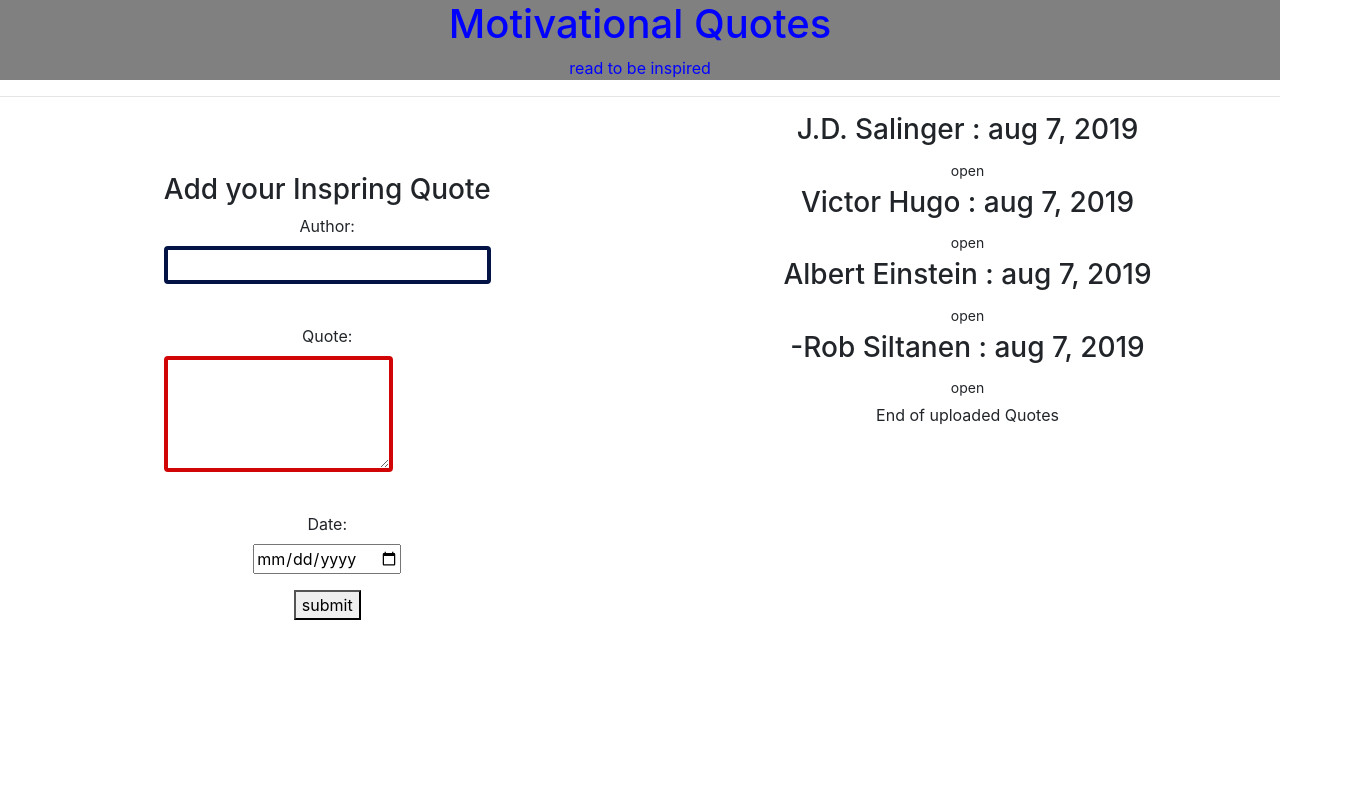
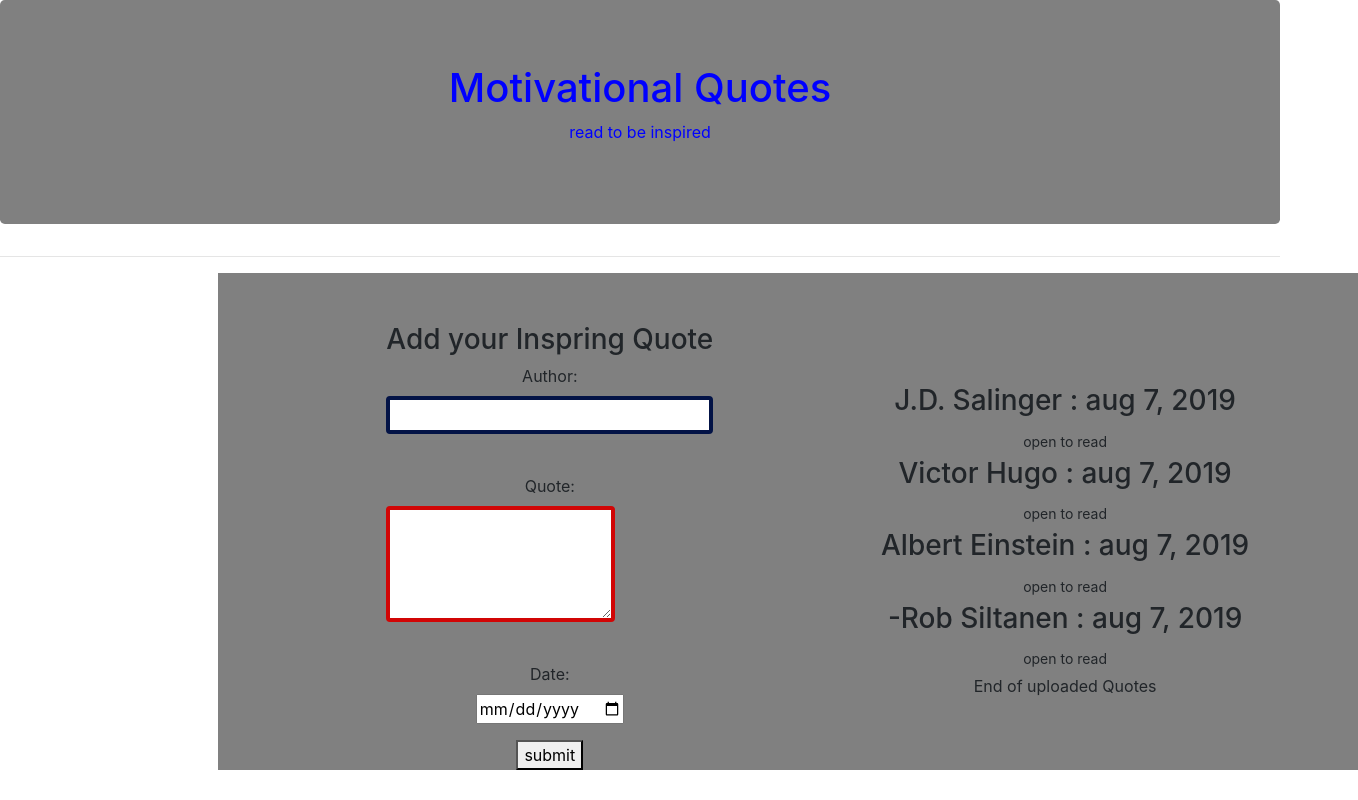
Before and after one commit to limobrian/Quotes-App, an Angular app: page / in a window 1280 px wide. Shown: the whole page, 1358 px wide, since content can reach past the window. Built offline with nearby package versions, Linux system fonts and the light colour scheme.

Commit message:
styled  the container

```diff
--- a/src/app/quote/quote.component.css
+++ b/src/app/quote/quote.component.css
@@ -8,5 +8,10 @@
     background-color: gray
 }
 #dis{
+    background-color: gray;
+    margin-left: 17%;
     text-align: center;
 }
+#try{
+    margin-top:10%;
+}
--- a/src/app/quote/quote.component.html
+++ b/src/app/quote/quote.component.html
@@ -1,4 +1,4 @@
-<div class="head">
+<div class="head jumbotron">
   <h1 class="header"> Motivational Quotes</h1>
   <p class="header">read to be inspired</p>
 </div>
@@ -7,18 +7,18 @@
 <hr>
 
 
-<div class="row" id="dis">
+<div class="row container" id="dis">
   <div class="col-6" >
 
     <app-quote-form (addQuote)="addNewQuote($event)"></app-quote-form>
 
   </div>
-  <div class="col-6" id="for">
+  <div class="col-6" id="try">
     <div *ngFor='let quote of Quotes;let i = index'>
       <h3 id="{{i}}" appStrikethrough>{{quote.name}} : {{quote.completeDate|date|lowercase}}</h3>
 
       <div>
-        <a href="#" class="btn btn-sm animated-button thar-one" (click)='toogleDetails(i)'>open</a> </div>
+        <a href="#" class="btn btn-sm animated-button thar-one" (click)='toogleDetails(i)'>open to read</a> </div>
 
       <div *ngIf="quote.showDescription">
         <app-quote-details *ngIf="quote.showDescription" [quote]='quote' (isComplete)='deleteQuote($event,i)'>
@@ -29,3 +29,4 @@
 
   </div>
   <p *ngIf='Quotes.length> 3'> End of uploaded Quotes</p>
+</div>
```
